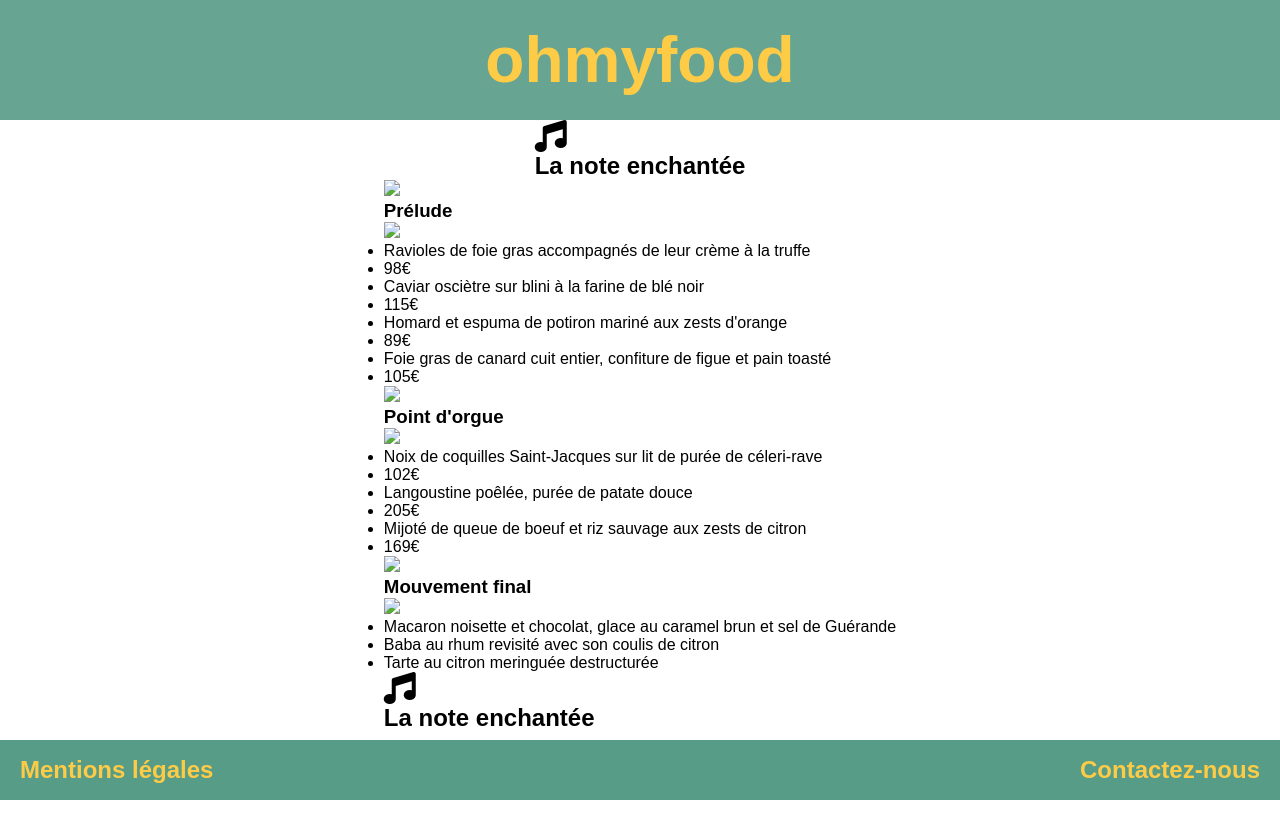
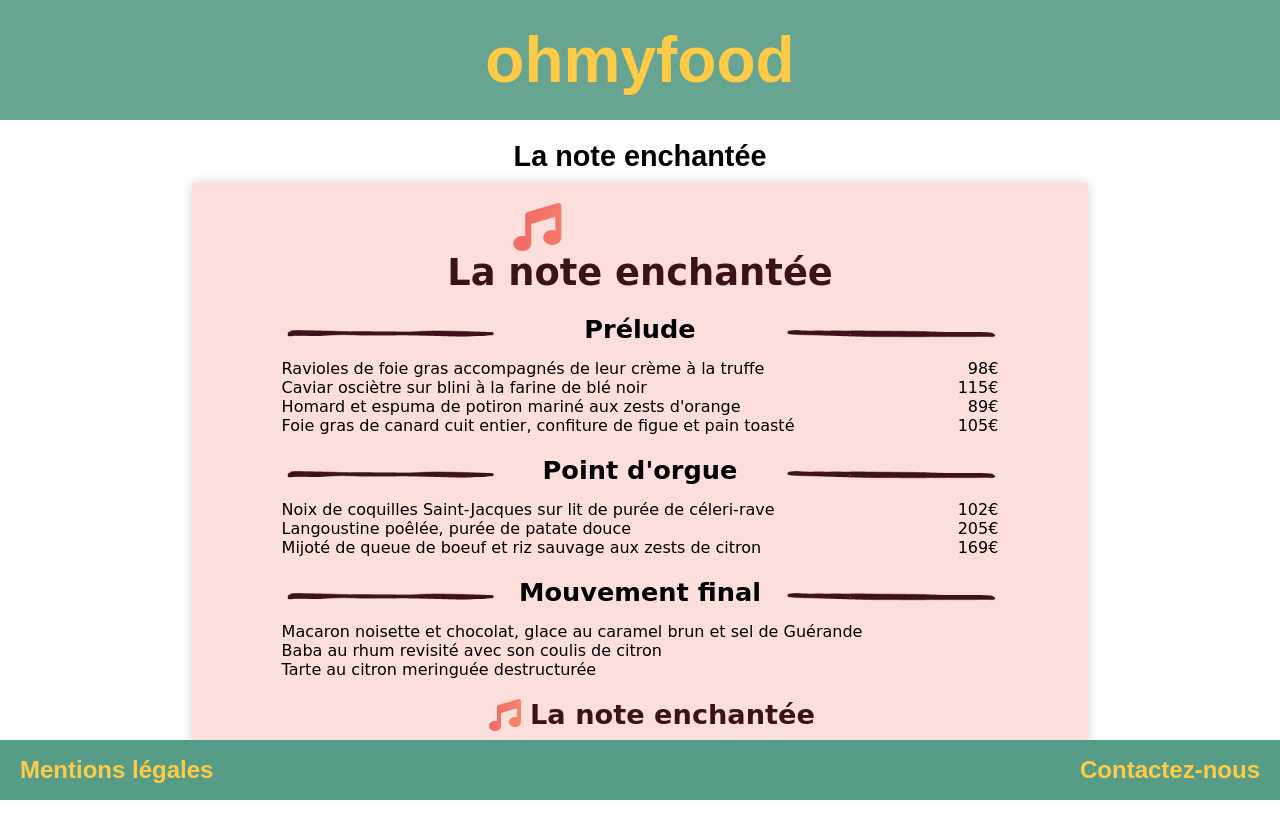
Before and after one commit to ando83/P3_ANDO_RAVELONJATO, a plain HTML site: page menu_note.html in a window 1280 px wide. Before the commit the page ends 800 px from the top, so only its background shows below. Drawn offline with Linux system fonts and the light colour scheme; a web font is replaced by a local one.

Commit message:
mise en forme de la page menu_note terminée mais sans animation

```diff
--- a/menu_note.html
+++ b/menu_note.html
@@ -6,62 +6,82 @@
        <meta name="description" content="Liste des meilleurs menus des restaurants News-Yorkais "/>
        <meta name="viewport" content="width=device-width, initial-scale=1.0"/>
        <link rel="stylesheet" href="style/style.css">
+       <link rel="stylesheet" href="style/menu_note.css">
        <link href="https://fonts.googleapis.com/css2?family=Caveat:wght@700&family=Croissant+One&family=Dancing+Script:wght@700&family=Devonshire&family=Kaushan+Script&family=Source+Serif+Pro:wght@600&display=swap" rel="stylesheet">
+       <link href="https://fonts.googleapis.com/css2?family=Tillana&display=swap" rel="stylesheet">
        <script src="https://kit.fontawesome.com/404c6f2bd0.js" crossorigin="anonymous"></script>
     </head>
 
     <body>
       <header>
            <a href="index.html" class="titre"><h1>ohmyfood</h1></a>
-       </header>
+      </header>
 
-      <main>
+      <h2 class="titre_note">La note enchantée</h2>
+
+      <main >
 
         <section class="note">
 
-           <i class="fas fa-music fa-2x"></i>
+           <i class="fas fa-music fa-3x"></i>
            <h2>La note enchantée</h2>
 
         </section>
 
         <section class="ensemble_note">
 
-         <div class="Prélude">
-           <img src="image/logo_note_g">
+         <div class="sous_note">
+           <img src="image/logo_note_g.png">
            <h3>Prélude</h3>
-           <img src="image/logo_note_g">
+           <img src="image/logo_note_d.png">
          </div>
 
-           <ul>
-             <li>Ravioles de foie gras accompagnés de leur crème à la truffe</li>
-             <li>98€</li>
-             <li>Caviar osciètre sur blini à la farine de blé noir</li>
-             <li>115€</li>
-             <li>Homard et espuma de potiron mariné aux zests d'orange</li>
-             <li>89€</li>
-             <li>Foie gras de canard cuit entier, confiture de figue et pain toasté</li>
-             <li>105€</li>
+           <ul class="liste_note">
+             <li class="recette">Ravioles de foie gras accompagnés de leur crème à la truffe</li>
+             <li class="prix">98€</li>
            </ul>
 
-         <div class="point_orgue">
-           <img src="image/logo_note_g">
+           <ul class="liste_note">
+             <li class="recette">Caviar osciètre sur blini à la farine de blé noir</li>
+             <li class="prix">115€</li>
+           </ul>
+
+           <ul class="liste_note">
+
+             <li class="recette">Homard et espuma de potiron mariné aux zests d'orange</li>
+             <li class="prix">89€</li>
+           </ul>
+
+           <ul class="liste_note">
+             <li class="recette">Foie gras de canard cuit entier, confiture de figue et pain toasté</li>
+             <li class="prix">105€</li>
+           </ul>
+
+         <div class="sous_note">
+           <img src="image/logo_note_g.png">
            <h3>Point d'orgue</h3>
-           <img src="image/logo_note_g">
+           <img src="image/logo_note_d.png">
          </div>
 
-          <ul>
-            <li>Noix de coquilles Saint-Jacques sur lit de purée de céleri-rave</li>
-            <li>102€</li>
-            <li>Langoustine poêlée, purée de patate douce</li>
-            <li>205€</li>
-            <li>Mijoté de queue de boeuf et riz sauvage aux zests de citron</li>
-            <li>169€</li>
+          <ul class="liste_note">
+            <li class="recette">Noix de coquilles Saint-Jacques sur lit de purée de céleri-rave</li>
+            <li class="prix">102€</li>
           </ul>
 
-         <div class="mouvement">
-           <img src="image/logo_note_g">
+          <ul class="liste_note">
+            <li class="recette">Langoustine poêlée, purée de patate douce</li>
+            <li class="prix">205€</li>
+          </ul>
+
+          <ul class="liste_note">
+            <li class="recette">Mijoté de queue de boeuf et riz sauvage aux zests de citron</li>
+            <li class="prix">169€</li>
+          </ul>
+
+         <div class="sous_note">
+           <img src="image/logo_note_g.png">
            <h3>Mouvement final</h3>
-           <img src="image/logo_note_g">
+           <img src="image/logo_note_d.png">
          </div>
 
           <ul>
@@ -71,12 +91,9 @@
           </ul>
 
          <section class="fin_note">
-           <i class="fas fa-music fa-2x"></i>
-           <h2>La note enchantée</h2>
+          <div class="fin_note1"> <i class="fas fa-music fa-2x"></i></div>
+           <div class="fin_note2"><h2>La note enchantée</h2></div>
          </section>
-
-
-
 
         </section>
 
--- a/style/menu_note.css
+++ b/style/menu_note.css
@@ -0,0 +1,121 @@
+
+.titre_note{
+	font-size: 1.8em;
+    text-align: center;
+    margin: 20px 0 10px 0;
+}
+
+main{
+    font-family: 'Tillana', cursive;
+	margin: auto;
+	background-color: #fcdfdb;
+	box-shadow: 0 0 10px lightgray;
+	-webkit-box-shadow: 0 0 10px lightgray;
+	-moz-box-shadow: 0 0 10px lightgray;
+	height: 10%;  /**/
+	width: 70%;
+	margin-bottom: 90px;/**/
+	overflow: auto;
+    overflow-y: hidden;
+}
+
+/*partie logo note enchantée en haut de la page*/
+.note i{
+	background: linear-gradient(to right, rgba(243,109,104,1) 0%,rgba(243,109,104,1) 48%,rgba(247,143,106,1) 100%);
+	-webkit-text-fill-color:transparent;
+	-webkit-background-clip:text;
+	padding: 20px 0 0 15px;
+	width: 150px;
+	text-align: center;
+
+}
+
+.note h2{
+	color: #3c1218;
+	font-family: 'Devonshire', cursive;
+	font-size: 2.3em;
+}
+
+.ensemble_note{
+	 width: 80%;
+}
+
+/*liste menu note*/
+.sous_note{
+    display: flex;
+    justify-content: space-between;
+    margin: 20px 0 15px 0;
+}
+
+.sous_note img{
+	width: 30%;
+	height: 20px;
+	padding: 10px 0 0 0;
+}
+
+.liste_note{
+	display: flex;
+	flex-direction: row;
+	justify-content: space-between;
+}
+
+ main ul{
+ 	list-style: none;
+ }
+
+  h3{
+ 	font-weight: bolder;
+ 	font-size: 1.6em;
+ }
+
+ /*logo note en bas de la page*/
+
+ .fin_note{
+ 	display: flex;
+ 	justify-content: center;
+ 	padding: 20px 0 20px 0;
+ }
+
+ .fin_note i{
+	background: linear-gradient(to right, rgba(243,109,104,1) 0%,rgba(243,109,104,1) 48%,rgba(247,143,106,1) 100%);
+	-webkit-text-fill-color:transparent;
+	-webkit-background-clip:text;
+	padding: 0px 0 0 15px;
+	width: 150px;
+	text-align: center;
+	width: 50px;
+
+}
+
+.fin_note h2{
+	color: #3c1218;
+	font-family: 'Devonshire', cursive;
+	font-size: 1.7em;
+}
+
+/*MEDIAQUERIES*/
+
+ @media all and (min-width: 768px) and (max-width: 990px){
+
+    main{
+    	width: 90%;
+    }
+
+}
+
+@media all and (max-width: 767.98px){
+
+	main{
+		width: 100%;
+	}
+
+	.ensemble_note{
+		width: 98%;
+		text-align: center;
+	}
+
+	.liste_note{
+		display: flex;
+		flex-direction: column;
+	}
+}
```
